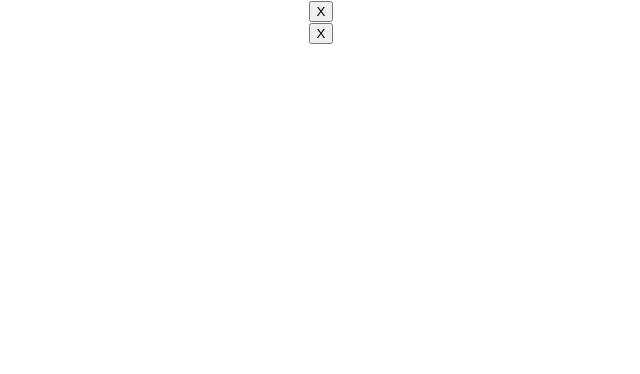
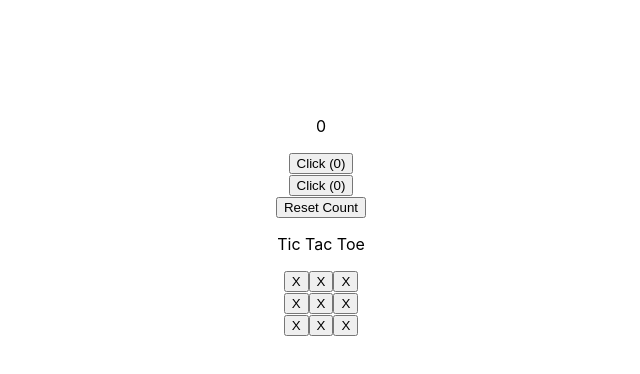
Before and after one commit to suresh37/react-practice-app, a React (Create React App) app: page / in a window 1280 px wide. Shown: the top 374 px of the page, without its empty margins (319-959 px from the left). Built offline with nearby package versions, Linux system fonts and the light colour scheme.

Commit message:
board comp changes

```diff
--- a/src/App.js
+++ b/src/App.js
@@ -2,7 +2,7 @@ import logo from './logo.svg';
 import './App.css';
 import { useState } from 'react';
 import MyBtn from './components/MyBtn';
-import GameButton from './components/GameButton';
+import Board from './components/Board';
 import './styles.css';
 
 function App() {
@@ -15,12 +15,7 @@ function App() {
   function reset() {
     setCount(0);
   }
-  return (
-    <div className="App">
-      <GameButton></GameButton>
-    </div>
-  )
-  /*  return (
+    return (
      <div className="App">
        <div style={{ "paddingTop": 100 }} >
          <p>{count}</p>
@@ -28,10 +23,14 @@ function App() {
          <br></br>
          <MyBtn count={count} onClick={handleClick}></MyBtn>
          <br></br>
-         <button onClick={reset}>Reset</button>
+         <button onClick={reset}>Reset Count</button>
+         <br></br>
+         <p>Tic Tac Toe</p>
+         <Board></Board>
+
        </div>
      </div >
-   ); */
+   );
 }
 
 export default App;
--- /dev/null
+++ b/src/components/Board.jsx
@@ -0,0 +1,28 @@
+import React from 'react';
+import Square from './Square';
+
+const GameButton = () => {
+	return (
+		<div>
+        <div className='board-row'>
+        <Square></Square>
+        <Square></Square>
+        <Square></Square>
+       </div>
+
+       <div className='board-row'>
+	   <Square></Square>
+        <Square></Square>
+        <Square></Square>
+       </div>
+
+       <div className='board-row'>
+	   <Square></Square>
+        <Square></Square>
+        <Square></Square>
+       </div>
+       </div>
+	);
+};
+
+export default GameButton;
--- a/src/components/GameButton.jsx
+++ /dev/null
@@ -1,13 +0,0 @@
-import React from 'react';
-
-const GameButton = () => {
-	return (
-		<div>
-			<button className='square'>X</button>
-			<br />
-			<button className='square'>X</button>
-		</div>
-	);
-};
-
-export default GameButton;
--- /dev/null
+++ b/src/components/Square.jsx
@@ -0,0 +1,11 @@
+import React from 'react';
+
+const GameButton = () => {
+	return (
+		<>
+         <button className='square'>X</button>
+       </>
+	);
+};
+
+export default GameButton;
```
